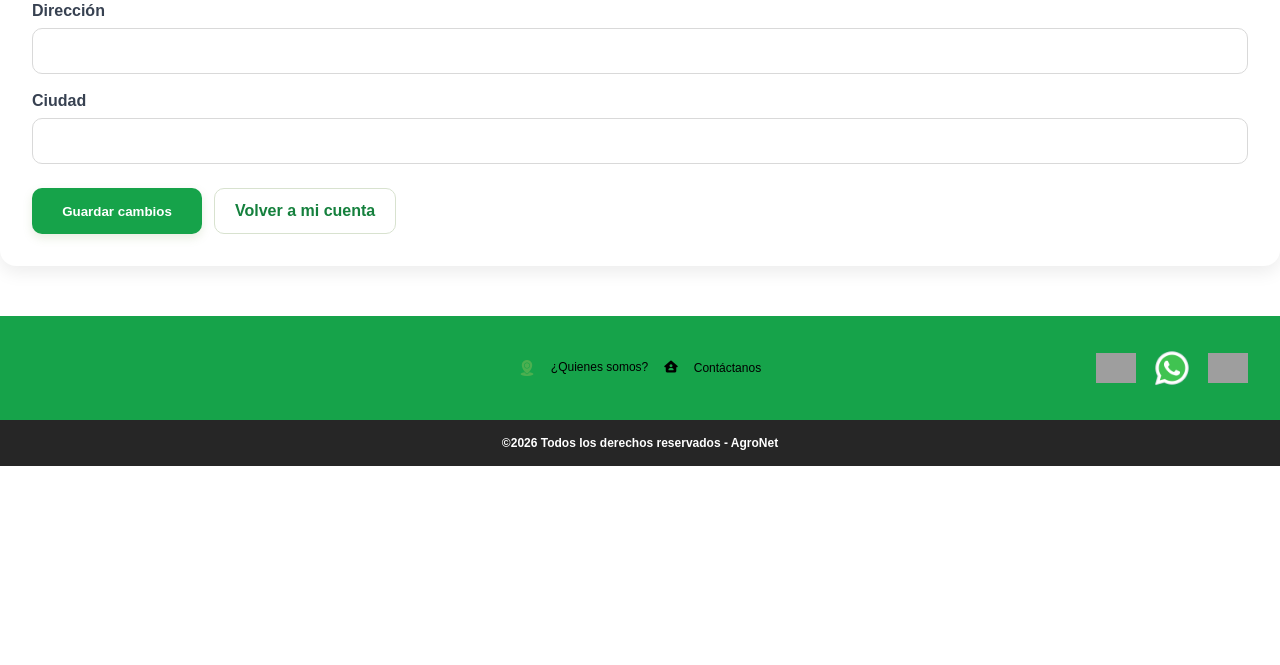
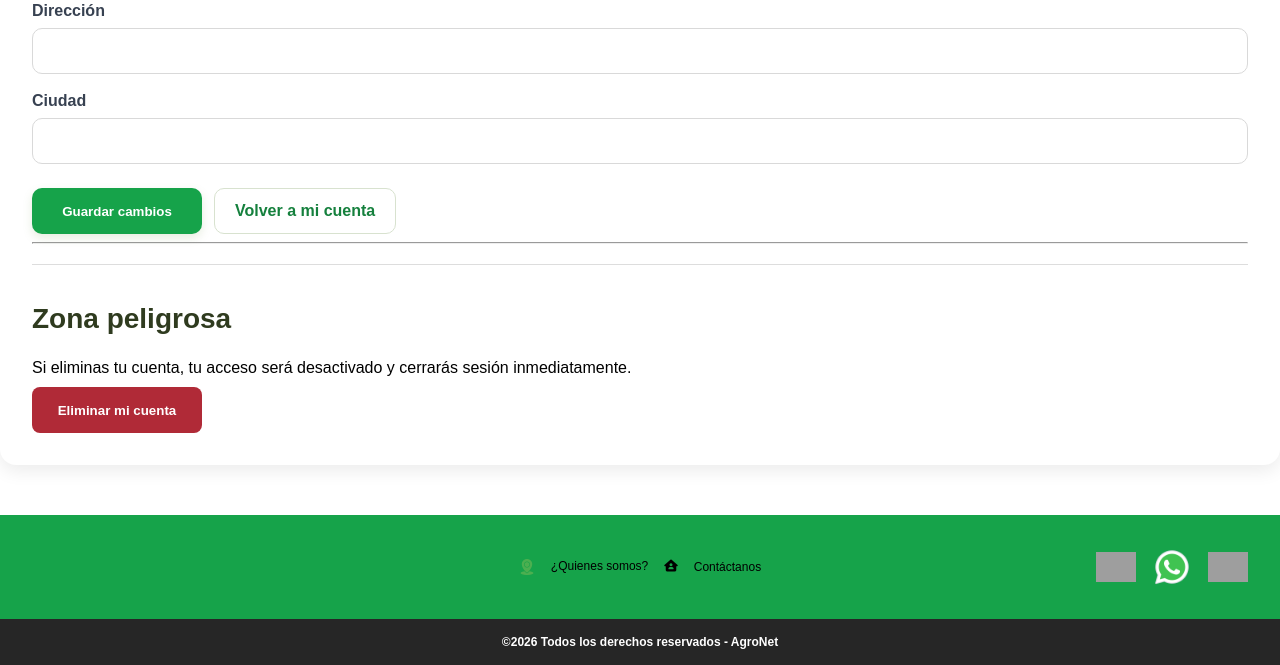
Before and after one commit to EstebanLopp/Backend-AgroNet, a Django app: page /accounts/perfil/ in a window 1280 px wide. Shown: the part 950-1615 px from the top of the page. Before the commit the page ends 1416 px from the top, so only its background shows below. Run offline with Django 5.2, Linux system fonts and the light colour scheme; a user stored in the database is signed in; data comes from the database, SQL or seed files in the repository; parts of the project's set-up code (start-up, migrations or seed data) failed here and were passed over; grey boxes are pictures that could not be loaded.

Commit message:
feat: Se agrego el boton de eliminar cuenta de cliente

```diff
--- a/src/accounts/templates/accounts/profile.html
+++ b/src/accounts/templates/accounts/profile.html
@@ -99,6 +99,22 @@
                     </div>
                 </form>
 
+                <hr>
+
+                <div class="profile-delete-zone">
+                    <h3 class="profile-delete-zone__title">Zona peligrosa</h3>
+                    <p class="profile-delete-zone__text">
+                        Si eliminas tu cuenta, tu acceso será desactivado y cerrarás sesión inmediatamente.
+                    </p>
+
+                    <form method="post" action="{% url 'accounts:delete_account' %}" onsubmit="return confirm('¿Estás seguro de eliminar tu cuenta? Esta acción desactivará tu cuenta.');">
+                        {% csrf_token %}
+                        <button type="submit" class="account-btn account-btn--danger">
+                            Eliminar mi cuenta
+                        </button>
+                    </form>
+                </div>
+
             </div>
         </div>
     </div>
--- a/src/accounts/urls.py
+++ b/src/accounts/urls.py
@@ -12,6 +12,7 @@ urlpatterns = [
     path("signup/", signup, name="signup"),
     path("cuenta/", customer_dashboard, name="dashboard"),
     path("perfil/", edit_profile, name="edit_profile"),
+    path("eliminar-cuenta/", views.delete_account, name="delete_account"),
     path("crear-tienda/", views.create_store, name="create_store"),
     path("mi-tienda/", views.seller_dashboard, name="seller_dashboard"),
     path(
--- a/src/accounts/views.py
+++ b/src/accounts/views.py
@@ -1,9 +1,10 @@
 from django.shortcuts import render, redirect
-from django.contrib.auth import login
+from django.contrib.auth import login, logout
 from django.contrib.auth.decorators import login_required
 from orders.models import Order
 from .models import CustomerProfile, SellerProfile
 from django.contrib import messages
+from django.utils import timezone
 
 from .forms import SignUpForm, UserProfileForm, CustomerProfileForm, StoreForm
 
@@ -77,6 +78,48 @@ def edit_profile(request):
 
     return render(request, "accounts/profile.html", context)
 
+@login_required
+def delete_account(request):
+    if request.method != "POST":
+        messages.error(request, "Método no permitido.")
+        return redirect("accounts:profile")
+
+    user = request.user
+
+    if user.is_staff or user.is_superuser:
+        messages.error(request, "No puedes eliminar esta cuenta desde esta opción.")
+        return redirect("accounts:profile")
+
+    if not CustomerProfile.objects.filter(user=user).exists():
+        messages.error(request, "Solo los clientes pueden usar esta opción.")
+        return redirect("accounts:profile")
+
+    timestamp = timezone.now().strftime("%Y%m%d%H%M%S")
+    original_id = user.id
+
+    user.username = f"deleted_user_{original_id}_{timestamp}"
+
+    if user.email:
+        user.email = f"deleted_{original_id}_{timestamp}@deleted.local"
+
+    user.first_name = ""
+    user.last_name = ""
+    user.is_active = False
+    user.save()
+
+    CustomerProfile.objects.filter(user=user).update(
+        phone="",
+        document_type="",
+        document_number="",
+        birth_date=None,
+        address="",
+        city="",
+    )
+
+    logout(request)
+    messages.success(request, "Tu cuenta fue eliminada correctamente.")
+    return redirect("index")
+
 
 @login_required
 def create_store(request):
--- a/src/static/css/accounts.css
+++ b/src/static/css/accounts.css
@@ -855,3 +855,31 @@
         width: 100%;
     }
 }
+
+.profile-delete-zone {
+    margin-top: 2rem;
+    padding-top: 1rem;
+    border-top: 1px solid #ddd;
+}
+
+.profile-delete-zone__title {
+    color: #b02a37;
+    margin-bottom: 0.5rem;
+}
+
+.profile-delete-zone__text {
+    margin-bottom: 1rem;
+}
+
+.account-btn--danger {
+    background-color: #b02a37;
+    color: #fff;
+    border: none;
+    padding: 0.75rem 1rem;
+    border-radius: 8px;
+    cursor: pointer;
+}
+
+.account-btn--danger:hover {
+    opacity: 0.9;
+}
```
